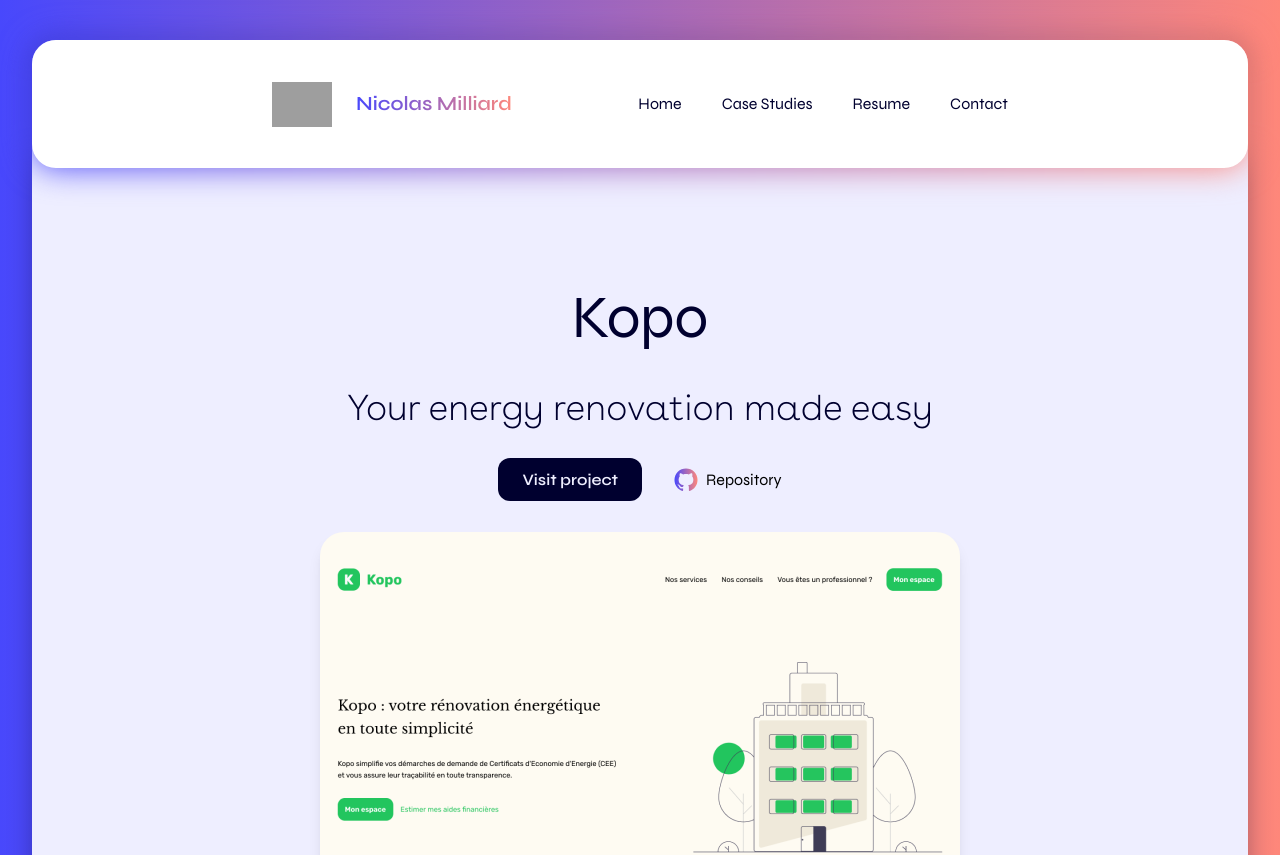
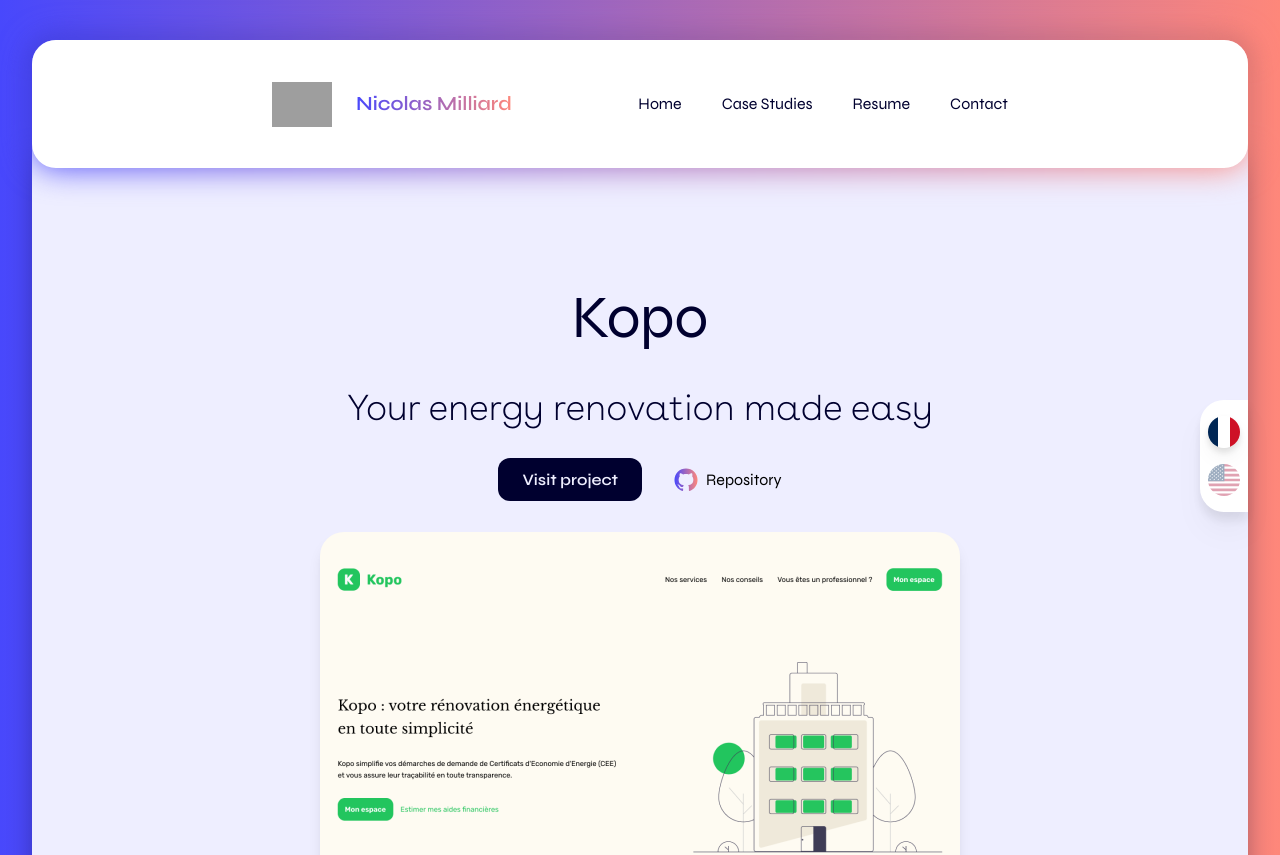
Before and after one commit to NicolasMilliard/portfolio2024, a Next.js app: page /case-studies/kopo in a window 1280 px wide. Shown: the top 855 px of the page. Built offline with nearby package versions, Linux system fonts and the light colour scheme; grey boxes are pictures that could not be loaded.

Commit message:
Add language switch component

```diff
--- /dev/null
+++ b/app/components/Switch/LanguageSwitch.tsx
@@ -0,0 +1,59 @@
+import Image from 'next/image';
+
+export type Lang = 'fr' | 'en';
+
+const LanguageSwitch = ({
+  lang,
+  setLang,
+}: {
+  lang: Lang;
+  setLang: (lang: Lang) => void;
+}) => {
+  return (
+    <div className="fixed right-8 top-2/4 rounded-l-3xl bg-white px-2 py-4 drop-shadow-xl">
+      <div className="flex flex-col gap-4">
+        <ButtonFlag
+          lang="fr"
+          currentLang={lang}
+          setLang={setLang}
+          src="/images/languages/france_flag.svg"
+          alt="FR"
+        />
+        <ButtonFlag
+          lang="en"
+          currentLang={lang}
+          setLang={setLang}
+          src="/images/languages/usa_flag.svg"
+          alt="EN"
+        />
+      </div>
+    </div>
+  );
+};
+
+type ButtonFlagProps = {
+  lang: Lang;
+  currentLang: Lang;
+  setLang: (lang: Lang) => void;
+  src: string;
+  alt: string;
+};
+
+const ButtonFlag = ({
+  lang,
+  currentLang,
+  src,
+  alt,
+  setLang,
+}: ButtonFlagProps) => {
+  return (
+    <button
+      className={`hover:opacity-100 hover:drop-shadow-lg ${lang === currentLang ? 'opacity-100 drop-shadow-lg' : 'opacity-40'}`}
+      onClick={() => setLang(lang)}
+    >
+      <Image src={src} alt={alt} width={32} height={32} />
+    </button>
+  );
+};
+
+export default LanguageSwitch;
--- a/app/layout.tsx
+++ b/app/layout.tsx
@@ -1,12 +1,18 @@
+'use client';
+
+import { useState } from 'react';
 import './globals.css';
 import { buenosAires } from './utils/fonts';
 // Components
+import LanguageSwitch from './components/Switch/LanguageSwitch';
 import Footer from './containers/Footer';
 import Navbar from './containers/Navbar';
 // Types
 import type { ReactNode } from 'react';
+import type { Lang } from './components/Switch/LanguageSwitch';
 
 export default function RootLayout({ children }: { children: ReactNode }) {
+  const [lang, setLang] = useState<Lang>('fr');
   return (
     <html lang="en">
       <body
@@ -14,6 +20,7 @@ export default function RootLayout({ children }: { children: ReactNode }) {
       >
         <div className="relative bg-grey-100 md:mx-8 md:my-10 md:rounded-3xl md:shadow-xl">
           <Navbar />
+          <LanguageSwitch lang={lang} setLang={setLang} />
           <main className="px-8 pb-14 pt-15 md:px-15 md:pt-30">{children}</main>
           <Footer />
         </div>
```
Also changed, not shown: public/images/languages/france_flag.svg (added), public/images/languages/usa_flag.svg (added).
